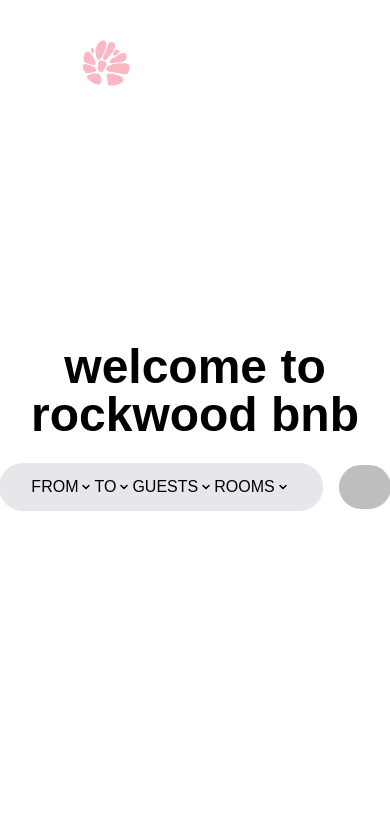
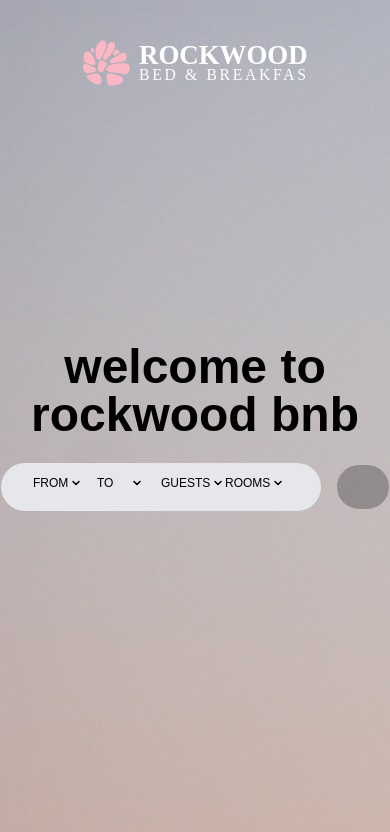
Before and after one commit to yohanelly95/RockwoodBNB, a Next.js app: page / in a window 390 px wide. Shown: the top 832 px of the page. Built offline with nearby package versions, Linux system fonts and the light colour scheme.

Commit message:
homepage mobile

```diff
--- a/components/common/TripSelector.js
+++ b/components/common/TripSelector.js
@@ -99,8 +99,8 @@ export default function TripSelector(props) {
   return (
     <div className="">
       <div className="flex justify-center items-center">
-        <div className="w-auto h-12 px-8 bg-gray-200 rounded-full flex-row flex">
-          <div className="flex flex-col w-min lg:w-40">
+        <div className="w-full lg:w-auto h-12 px-8 bg-gray-200 rounded-full flex-row flex text-xs lg:text-lg">
+          <div className="flex flex-col w-16 lg:w-40">
             <button
               className="btn-date dropdown relative btn-from-date"
               onClick={toggleFromPopOver}
@@ -120,7 +120,7 @@ export default function TripSelector(props) {
               </Popover>
             )}
           </div>
-          <div className="flex flex-col w-min lg:w-40">
+          <div className="flex flex-col w-16 lg:w-40">
             <button
               className="btn-date dropdown relative btn-to-date"
               onClick={toggleToPopOver}
@@ -140,7 +140,7 @@ export default function TripSelector(props) {
               </Popover>
             )}
           </div>
-          <div className="flex flex-col w-min lg:w-32">
+          <div className="flex flex-col w-16 lg:w-32">
             <button
               className="btn-guest-room dropdown relative btn-guest"
               onClick={toggleGuestPopover}
@@ -164,7 +164,7 @@ export default function TripSelector(props) {
               </Popover>
             )}
           </div>
-          <div className="flex flex-col w-min lg:w-32">
+          <div className="flex flex-col w-16 lg:w-32">
             <button
               className="btn-guest-room dropdown relative btn-rooms"
               onClick={toggleRoomPopover}
--- a/pages/index.js
+++ b/pages/index.js
@@ -2,7 +2,7 @@ import { TripSelector } from '../components'
 
 export default function IndexPage() {
   return (
-    <div className="container sm:bg-homepage-hero">
+    <div className="container bg-homepage-hero lg:bg-none">
       <img className="hidden lg:flex lg:w-100 lg:fixed lg:top-0 lg:left-0 lg:-z-10" src="/assets/img/bg.jpg"></img>
       <div className="flex flex-col min-h-screen">
         <div className="flex items-center justify-center mt-10">
--- a/styles/tailwind/calendar.css
+++ b/styles/tailwind/calendar.css
@@ -1,7 +1,7 @@
 @import 'react-calendar/dist/Calendar.css';
 
 .date-dropdown {
-  @apply w-96 z-10 left-0 mt-2 rounded-xl shadow-xl;
+  @apply w-min lg:w-96 z-10 left-0 mt-2 rounded-xl shadow-xl;
 }
 
 .guest-rooms-dropdown {
@@ -41,7 +41,7 @@ margin-top: 8px;
 }
 
 .react-calendar {
-  width: 100 !important;
+  width: 100% !important;
   font-family: Poppins, sans-serif !important;
   background-color: #E5E7EB !important;
   border: none !important;
```
